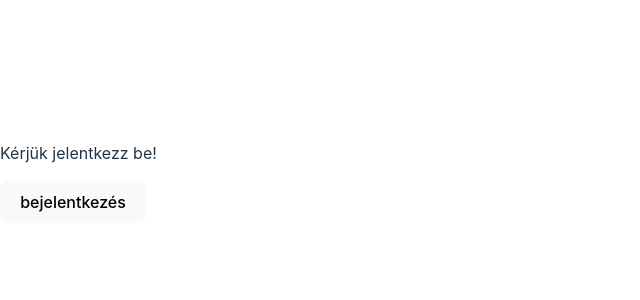
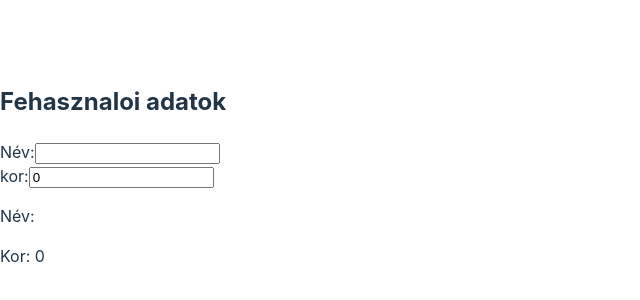
Before and after one commit to KaitouJap/frontendgyak, a React (Vite) app: page / in a window 1280 px wide. Shown: the part 226-526 px from the top of the page, without its empty margins (0-640 px from the left). Built offline with nearby package versions, Linux system fonts and the light colour scheme.

Commit message:
Komplex AllapotKezeles

```diff
--- a/src/App.tsx
+++ b/src/App.tsx
@@ -2,11 +2,21 @@ import {useState} from 'react'
 
 
 function App() {
-  const[loggedIn, setLoggedIn] = useState(false);
+  const[user, setUser] = useState({name: "", age: 0});
+  const updateName = (e: React.ChangeEvent<HTMLInputElement>) =>{
+    setUser((prevUser) => ({...prevUser, name: e.target.value}));
+  };
+  const updateAge = (e: React.ChangeEvent<HTMLInputElement>) => {
+    setUser((prevUser) => ({ ...prevUser, age: parseInt(e.target.value) }));
+  };
+
   return(
     <div>
-      {loggedIn ? (<p>Üdv újra itt!</p>) : (<p>Kérjük jelentkezz be!</p>)}
-      <button onClick={()=>setLoggedIn(!loggedIn)}>{loggedIn ? 'kijelentkezés' : 'bejelentkezés'}</button>
+      <h2>Fehasznaloi adatok</h2>
+      Név:<input type="text" value={user.name} onChange={updateName}/><br/>
+      kor:<input type="text" value={user.age} onChange={updateAge}/><br/>
+      <p>Név: {user.name}</p>
+      <p>Kor: {user.age}</p>
     </div>
   );
 }
```
